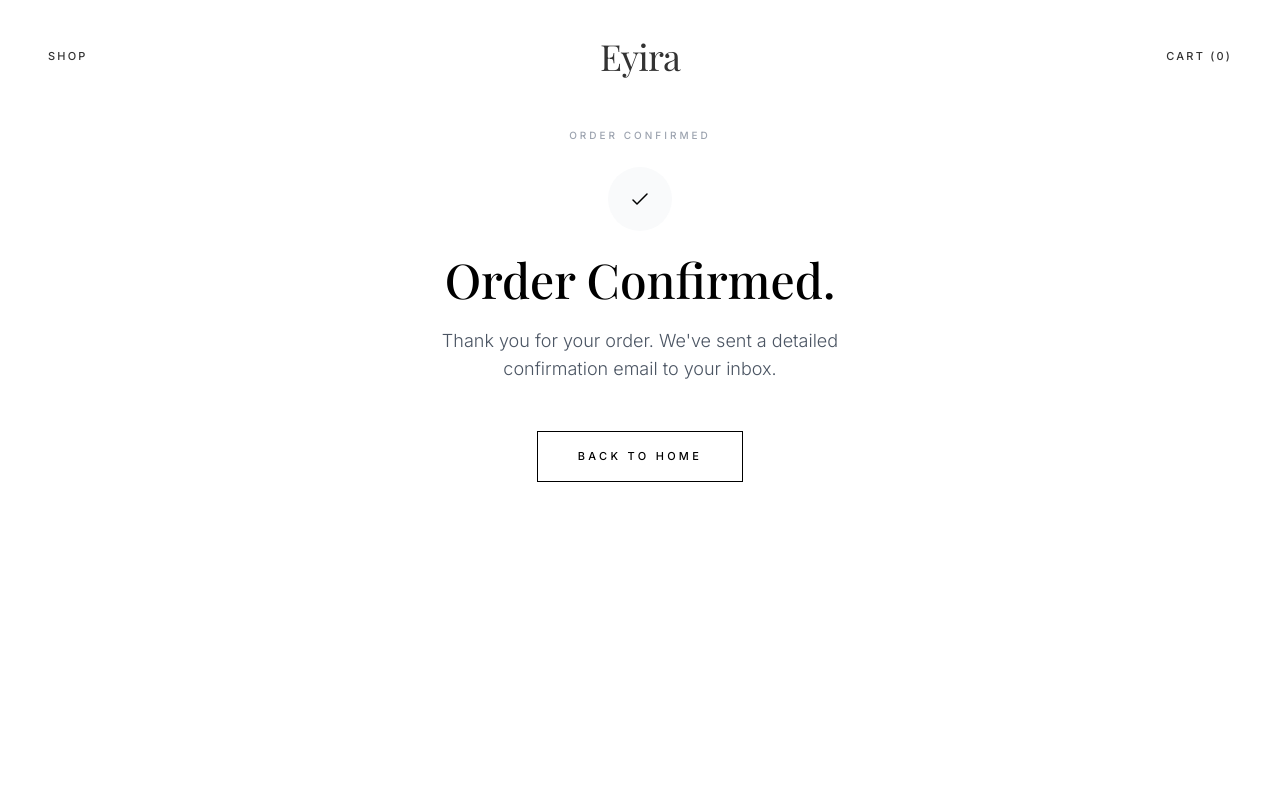
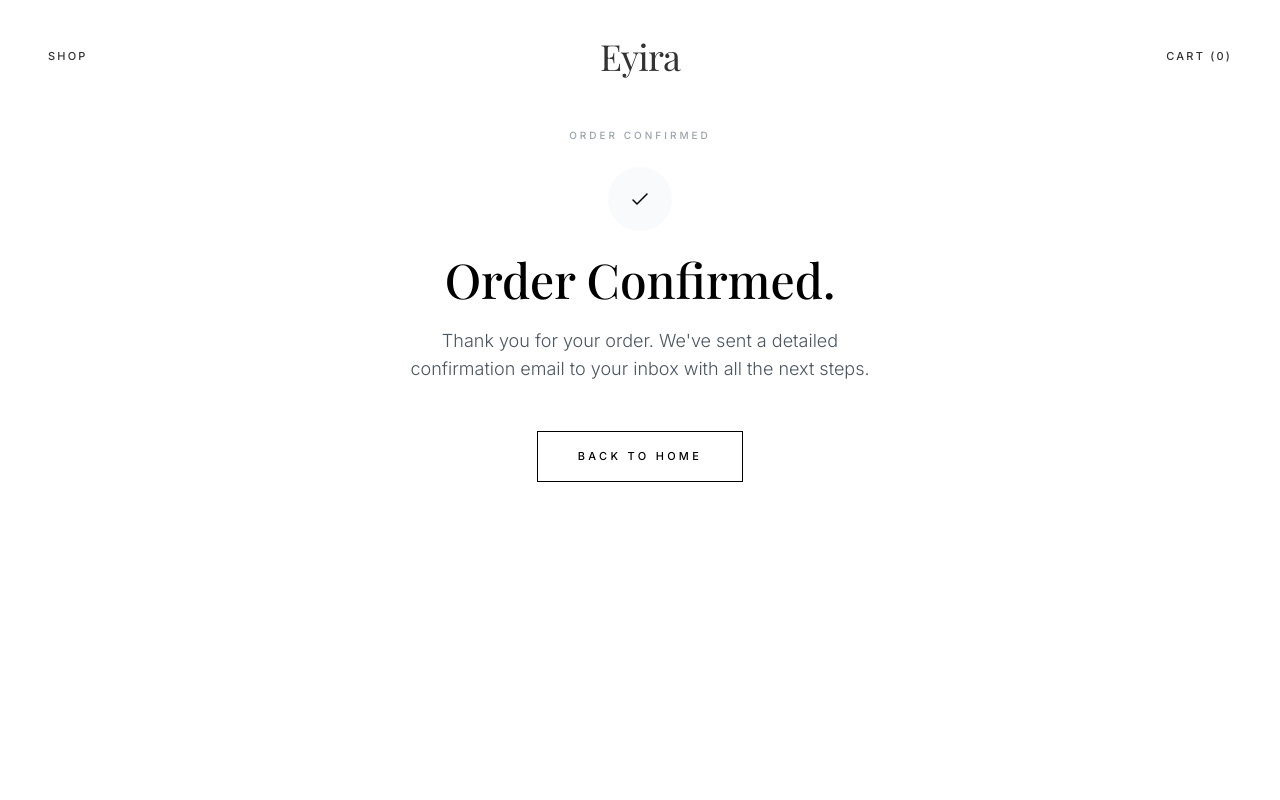
Before and after one commit to sotariye/eyira, a React (Vite) app: page /success in a window 1280 px wide. Shown: the top 800 px of the page. Built offline with nearby package versions, Linux system fonts and the light colour scheme; no server answers; a web font is replaced by a local one.

Commit message:
Simplify SuccessPage to single universal message to prevent glitches

```diff
--- a/components/SuccessPage.tsx
+++ b/components/SuccessPage.tsx
@@ -32,9 +32,7 @@ const SuccessPage: React.FC = () => {
         }
     }, [sessionId, clearCart]);
 
-    const isPickup = session?.delivery_type === 'pickup';
-    const rawName = session?.customer_name || 'there';
-    const customerName = rawName === 'Jollof Lover' ? rawName : rawName.split(' ')[0];
+
 
     // 1. Loading State
     if (loading) {
@@ -47,11 +45,7 @@ const SuccessPage: React.FC = () => {
     }
 
     // 2. Render Final State
-    const hasError = !session && !loading;
-    // Explicitly check for shipping to avoid falling through to it on unknown/error states
-    const isShipping = session?.delivery_type === 'shipping';
 
-    const showGeneric = hasError || (!isPickup && !isShipping);
 
     return (
         <div className="bg-white min-h-screen flex flex-col items-center pt-32 pb-20 animate-in fade-in duration-700">
@@ -64,34 +58,13 @@ const SuccessPage: React.FC = () => {
                 </div>
 
                 <h1 className="font-serif text-4xl md:text-5xl text-black font-medium leading-tight mb-6">
-                    {showGeneric ? 'Order Confirmed.' : (isPickup ? `See you soon, ${customerName === 'Jollof Lover' ? 'Jollof Lover' : customerName}.` : (
-                        <>
-                            It's on <br />
-                            <span className="italic font-normal text-gray-400">the way.</span>
-                        </>
-                    ))}
+                    Order Confirmed.
                 </h1>
 
                 <div className="font-sans text-eyira-grey font-light leading-relaxed text-base md:text-lg mb-12">
-                    {showGeneric ? (
-                        <p className="text-gray-600">
-                            Thank you for your order. We've sent a detailed confirmation email to your inbox.
-                        </p>
-                    ) : (isPickup ? (
-                        <>
-                            <p className="mb-8 text-gray-600">Your order is being prepped in <strong>Ottawa (Boyd Ave area)</strong>.</p>
-                            <div className="bg-[#fdfcf0] p-6 rounded-lg border border-[#f1ebd4] max-w-sm mx-auto text-left shadow-sm">
-                                <p className="text-sm text-gray-800 leading-relaxed">
-                                    <strong className="block mb-1 text-[#8B0000]">What Happens Next?</strong>
-                                    Wait for our "Ready for Collection" email. It will contain the exact address and unit number.
-                                </p>
-                            </div>
-                        </>
-                    ) : (
-                        <p className="text-gray-600">
-                            Thank you for your order. We've sent a confirmation email with your tracking details. Time to get the rice ready.
-                        </p>
-                    ))}
+                    <p className="text-gray-600">
+                        Thank you for your order. We've sent a detailed confirmation email to your inbox with all the next steps.
+                    </p>
                 </div>
 
                 <a
```
